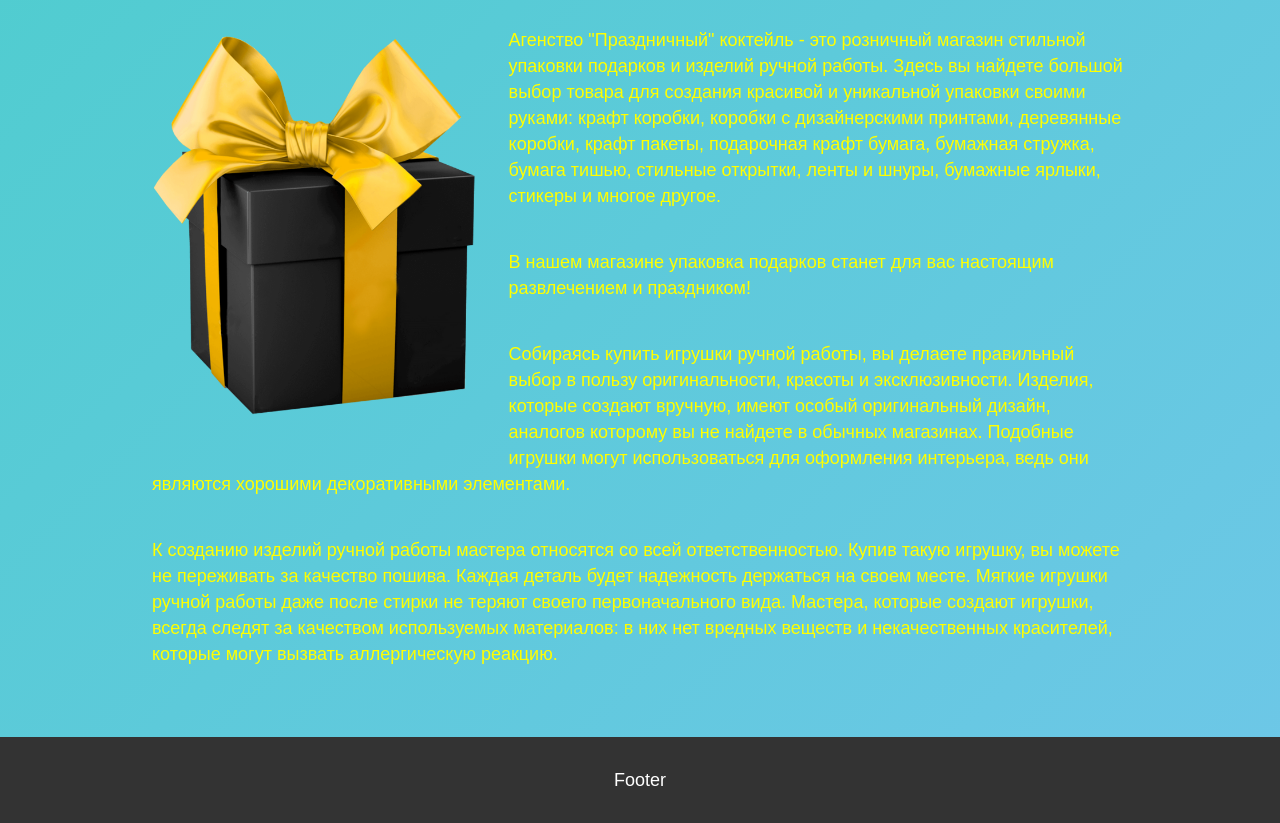
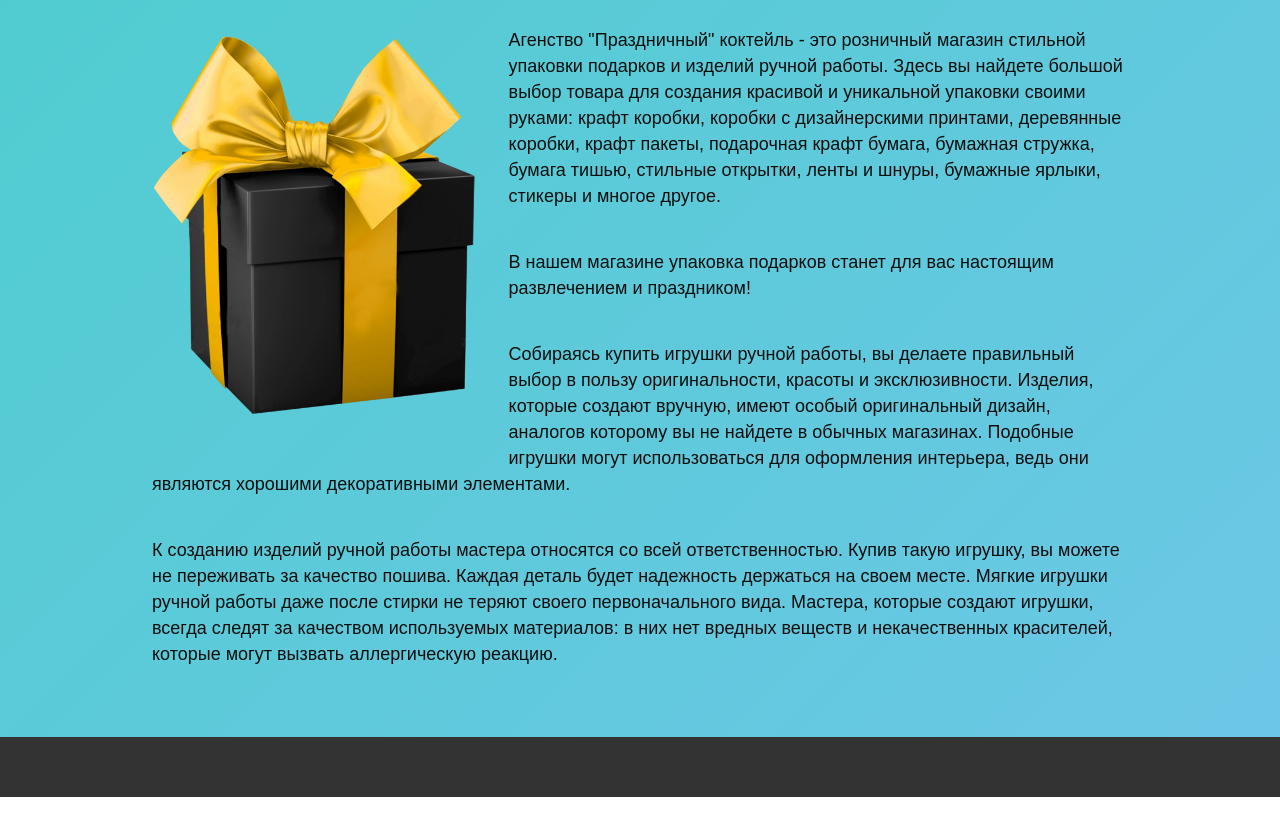
Before and after one commit to UdjenKL/festive_cocktail, a plain HTML site: page index.html in a window 1280 px wide. Shown: the part 226-1049 px from the top of the page. After the commit the page ends 1023 px from the top, so only its background shows below. Drawn offline with Linux system fonts and the light colour scheme.

Commit message:
fix: text-color:black

```diff
--- a/css/style.css
+++ b/css/style.css
@@ -11,7 +11,7 @@ body {
   animation: gradient 5s ease infinite;
   height: 100%;
   width: 100%;
-  color: yellow;
+  color: rgb(14, 14, 13);
   font-style: Garamond;
 }
 
@@ -135,4 +135,5 @@ p {
   background-color: #333;
   color: #fff;
   text-align: center;
+  margin-bottom: 0px;
 }
--- a/index.html
+++ b/index.html
@@ -63,7 +63,7 @@
         </div>
       </main>
       <footer class="footer">
-        <div class="container">Footer</div>
+        <div class="container"></div>
       </footer>
     </div>
   </body>
```
Also changed, not shown: pages/page1.html (+1 -1 lines), pages/page2.html (+1 -1 lines), pages/page3.html (+1 -1 lines), pages/page4.html (+1 -1 lines), pages/page5.html (+1 -1 lines).
